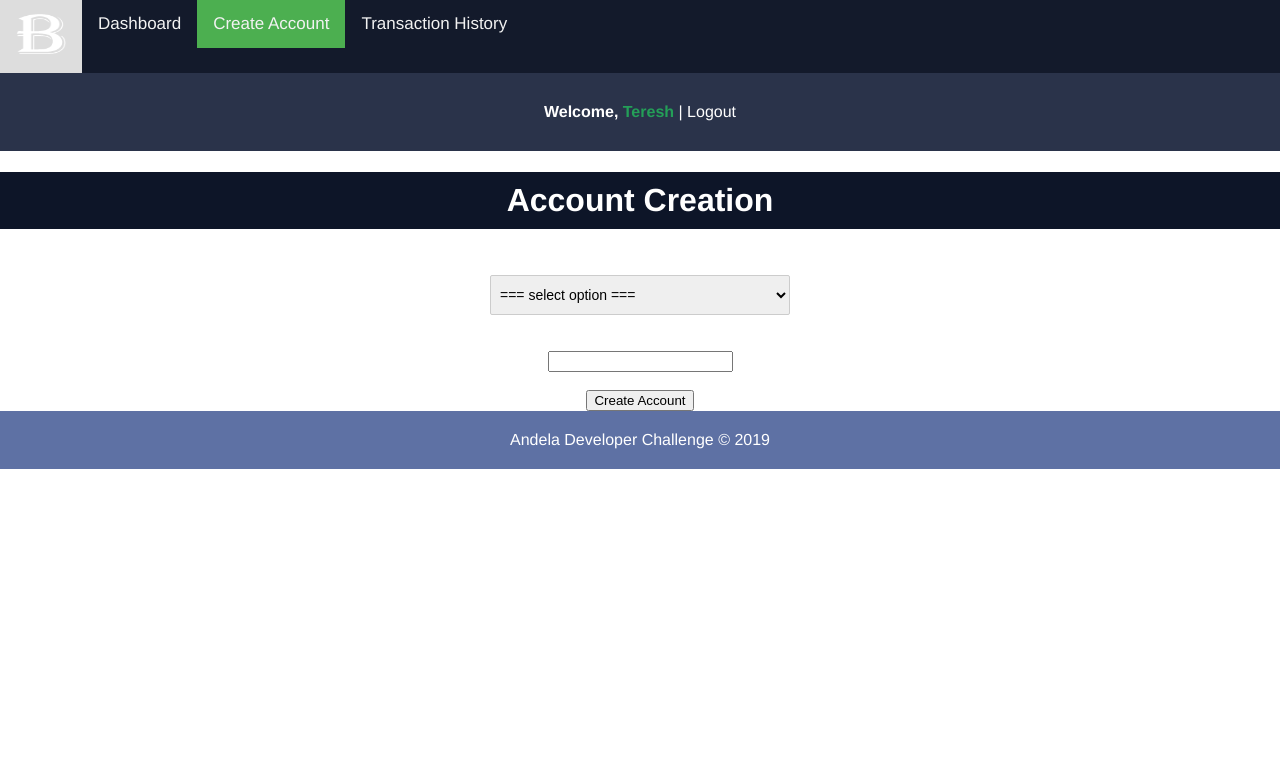
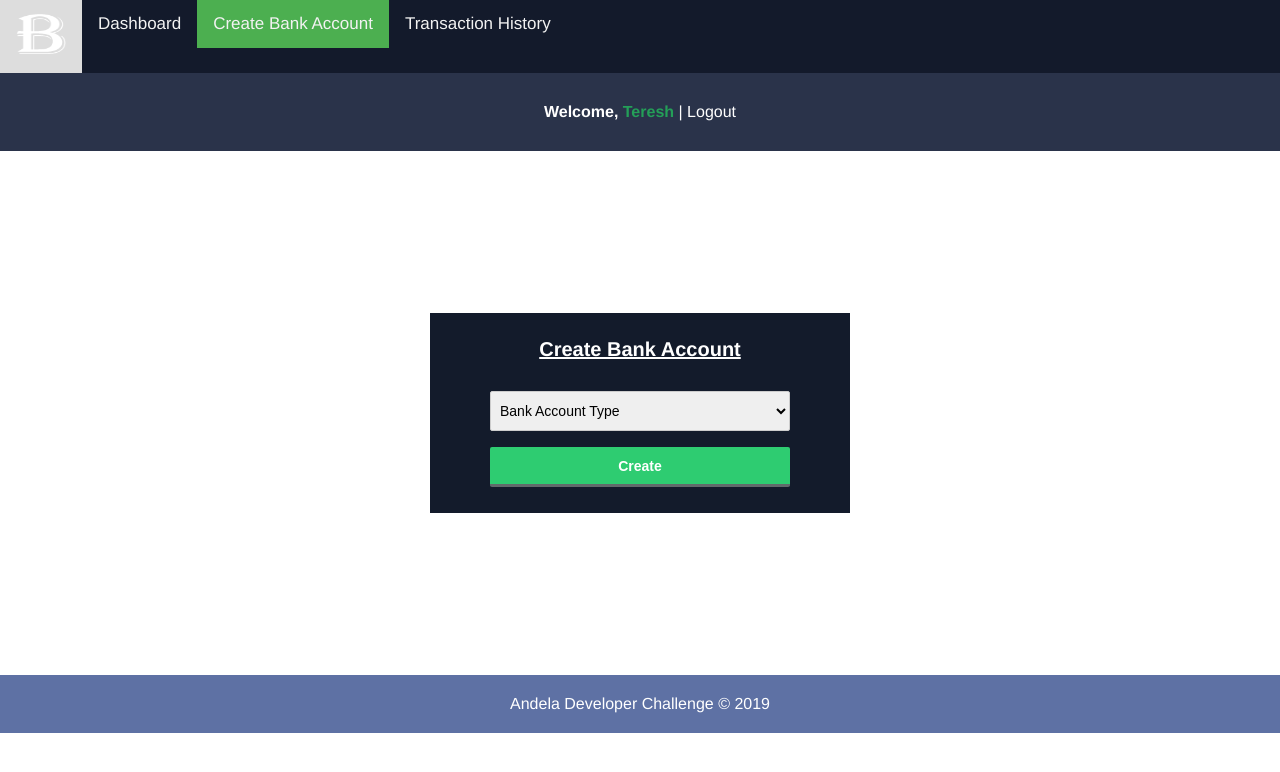
Before and after one commit to alatos2/banka, a plain HTML site: page user/CreateAccount.html in a window 1280 px wide. Drawn offline with Linux system fonts and the light colour scheme.

Commit message:
create account page updated

```diff
--- a/user/CreateAccount.html
+++ b/user/CreateAccount.html
@@ -10,35 +10,27 @@
   <div class="topnav" id="myTopnav">
     <a href="../index.html"><img src="../images/logo.png" height="40" width="50"></a>
     <a href="dashboard.html">Dashboard</a>
-    <a href="CreateAccount.html" class="active">Create Account</a>
+    <a href="CreateAccount.html" class="active">Create Bank Account</a>
     <a href="TransactionHistory.html">Transaction History</a>
     <a href="javascript:void(0);" class="icon" onclick="myFunction()">
       <i class="fa fa-bars"></i>
     </a>
   </div>
   <div class="user-welcome-div"><b>Welcome, <span class="user-welcome">Teresh</span></b> | <a href="signin.html" class="logout">Logout</a></div>
-  <form method="post" action="signin.html">
-    <div class="box">
-      <h1 class="header-user">Account Creation</h1>
-      <br>
-      <label class="label"><b class="label">Account Type:</b></label><br>
+  <br><br><br><br><br><br><br><br><br>
+  <div class="form_div mid">
+    <p class="form_label">Create Bank Account</p>
+    <!-- <form method="post" action=""> -->
       <select>
-        <option disabled="" selected="">=== select option ===</option>
-        <option>Savings</option>
-        <option>Current</option>
-      </select><br><br>
-      <label class="label"><b class="label">Account Number:</b></label><br>
-      <input type="text" name="txtFirstname" readonly/><br><br>
-
-      <div><input type="submit" value="Create Account"> </div>
-
-    </div> <!-- End Box -->
-
-    <div></div>
-
-  </form>
-
-
+          <option disabled="" selected="">Bank Account Type</option>
+          <option>Savings</option>
+          <option>Current</option>
+        </select>
+      <p><input type="submit" value="Create"  id="btn-sign-in"></p>
+      <!-- <div><input type="hidden" value="Sign In" id="btn-sign-in"></div> -->
+    <!-- </form> -->
+</div>
+<br><br><br><br><br><br><br><br><br>
 <div class="footer">Andela Developer Challenge © 2019</div>
 </body>
 </html>
```
